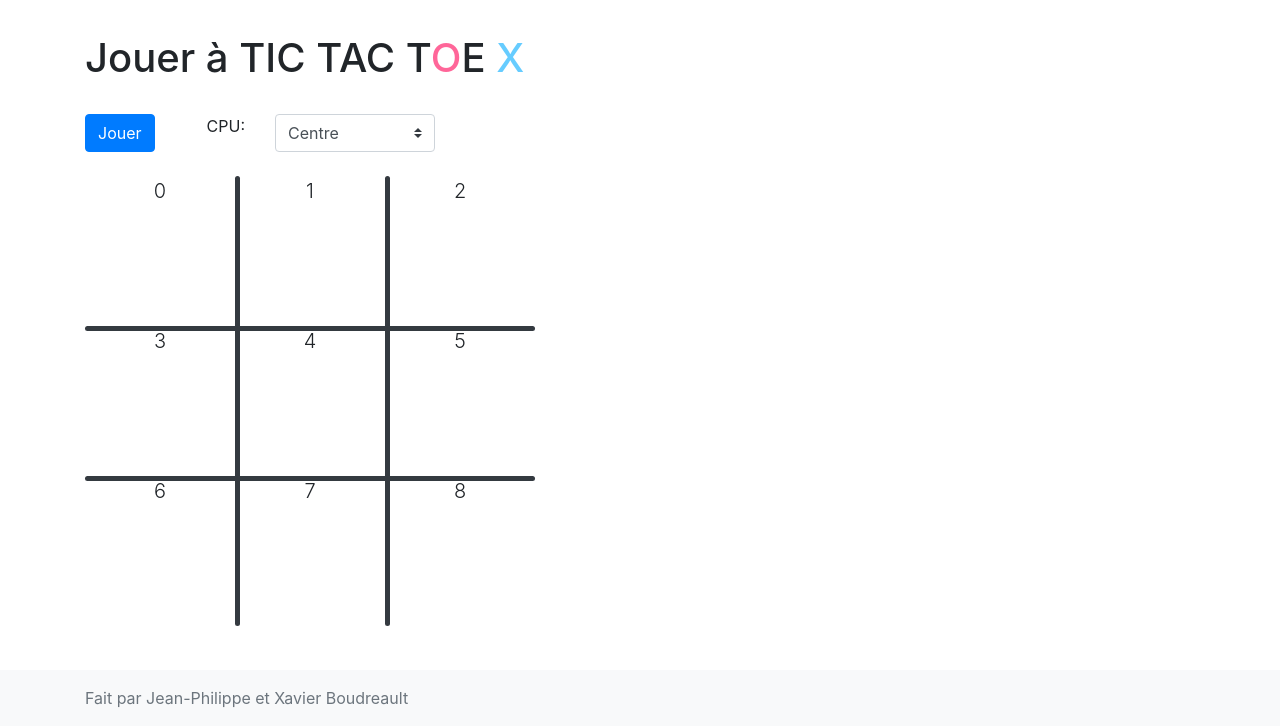
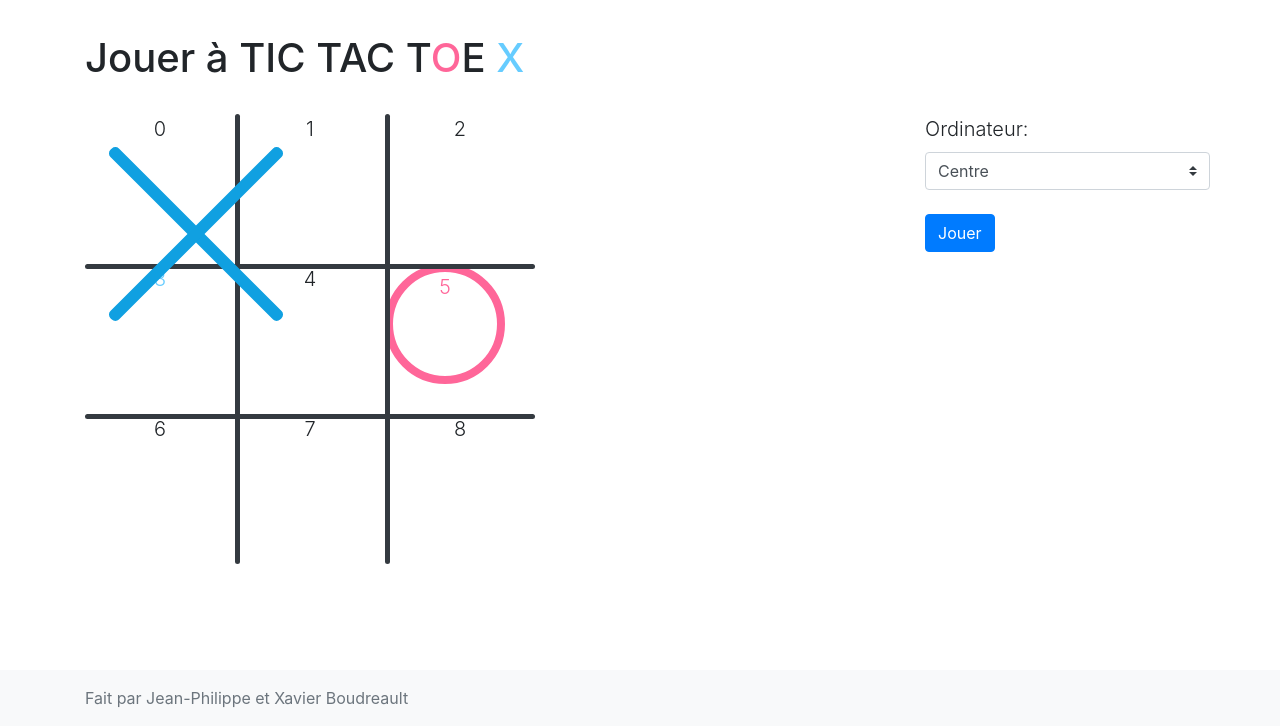
Before and after one commit to jpboudreault/tictactoe, a Django app: page /game/play in a window 1280 px wide. Shown: the part 74-800 px from the top of the page. Run offline with Django 3.2, Linux system fonts and the light colour scheme; some libraries are stand-ins or nearby versions.

Commit message:
Now with a clean layout for the game!

```diff
--- a/game/static/css/styles.css
+++ b/game/static/css/styles.css
@@ -1,5 +1,8 @@
 main > .container {
   padding: 60px 15px 0;
+}
+p {
+    text-align: justify;
 }
 .navbar-brand {
     text-transform: uppercase;
@@ -11,6 +14,8 @@ main > .container {
 .o {
     color: #ff6699;
 }
+
+/* Related to the game */
 .grid-container {
     display: grid;
     grid-template-columns: auto auto auto;
@@ -18,8 +23,55 @@ main > .container {
 }
 .cell {
     text-align: center;
-    max-height: 150px;
+    width: 150px;
     height: 150px;
+}
+
+.cell.x:before {
+    /* this is a mess and not working */
+    position: absolute;
+    top: 0;
+    left: 75px;
+    left: 15vmin;
+    content: "";
+    display: block;
+    width: 7px;
+    width: 1.5vmin;
+    height: 150px;
+    height: 30vmin;
+    background-color: #10A0E1;
+    border-radius: 5px;
+    -webkit-transform: rotate(-45deg);
+    -ms-transform: rotate(-45deg);
+    transform: rotate(-45deg);
+}
+
+.cell.x:after {
+    /* this is a mess and not working */
+    position: absolute;
+    top: 0;
+    left: 75px;
+    left: 15vmin;
+    content: "";
+    display: block;
+    width: 7px;
+    width: 1.5vmin;
+    height: 150px;
+    height: 30vmin;
+    background-color: #10A0E1;
+    border-radius: 5px;
+    -webkit-transform: rotate(45deg);
+    -ms-transform: rotate(45deg);
+    transform: rotate(45deg);
+}
+.cell.o {
+    /* this is a mess and not working */
+    top: 15px;
+    left: 15px;
+    width: 120px;
+    height: 120px;
+    border: 8px solid #ff6699;
+    border-radius: 50%;;
 }
 .line{
     border-radius: 25px;
--- a/game/templates/play.html
+++ b/game/templates/play.html
@@ -2,29 +2,15 @@
 
 {% block content %}
     <h1 class="mt-5">Jouer &agrave; TIC TAC T<span class="o">O</span>E <span class="x">X</span></h1>
-    <div class="row pt-4">
-        <div class="col-1">
-            <button type="button" class="btn btn-primary co">Jouer</button>
-        </div>
-        <div class="col-1 text-right">
-            <span class="col1">CPU:</span>
-        </div>
-        <div class="col-2">
-            <select class="custom-select">
-                <option value="center"selected>Centre</option>
-                <option value="rand">Hazard</option>
-                <option value="xavier">Xavier</option>
-            </select>
-        </div>
-    </div>
-
-    <div class="grid-container lead pt-4">
+    <div class="row lead pt-4">
+        <div class="col-9">
+            <div class="grid-container">
                 <div class="cell row1 col1" id="cell-0">0</div>
                 <div class="cell row1 col2" id="cell-1">1</div>
                 <div class="cell row1 col3" id="cell-2">2</div>
-        <div class="cell row2 col1" id="cell-3">3</div>
+                <div class="cell row2 col1 x" id="cell-3">3</div>
                 <div class="cell row2 col2" id="cell-4">4</div>
-        <div class="cell row2 col3" id="cell-5">5</div>
+                <div class="cell row2 col3 o" id="cell-5">5</div>
                 <div class="cell row3 col1" id="cell-6">6</div>
                 <div class="cell row3 col2" id="cell-7">7</div>
                 <div class="cell row3 col3" id="cell-8">8</div>
@@ -32,6 +18,23 @@
                 <div class="line hline" id="line-2"></div>
                 <div class="line vline" id="line-3"></div>
                 <div class="line vline" id="line-4"></div>
+            </div>
+        </div>
+        <div class="col-3">
+            <div class="row">
+                <span>Ordinateur:</span>
+            </div>
+            <div class="row pt-2">
+                <select class="custom-select">
+                    <option value="center" selected>Centre</option>
+                    <option value="rand">Hazard</option>
+                    <option value="xavier">Xavier</option>
+                </select>
+            </div>
+            <div class="row pt-4">
+                <button type="button" class="btn btn-primary co">Jouer</button>
+            </div>
+        </div>
     </div>
 {% endblock %}
 
```
Also changed, not shown: game/templates/about.html (+6 -2 lines). Lines whose indentation alone changed are shown as unchanged.
